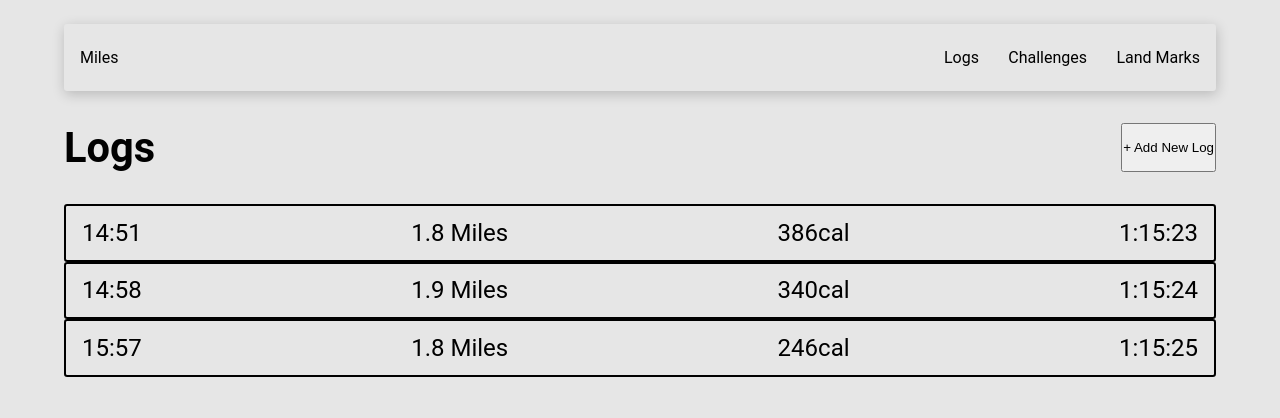
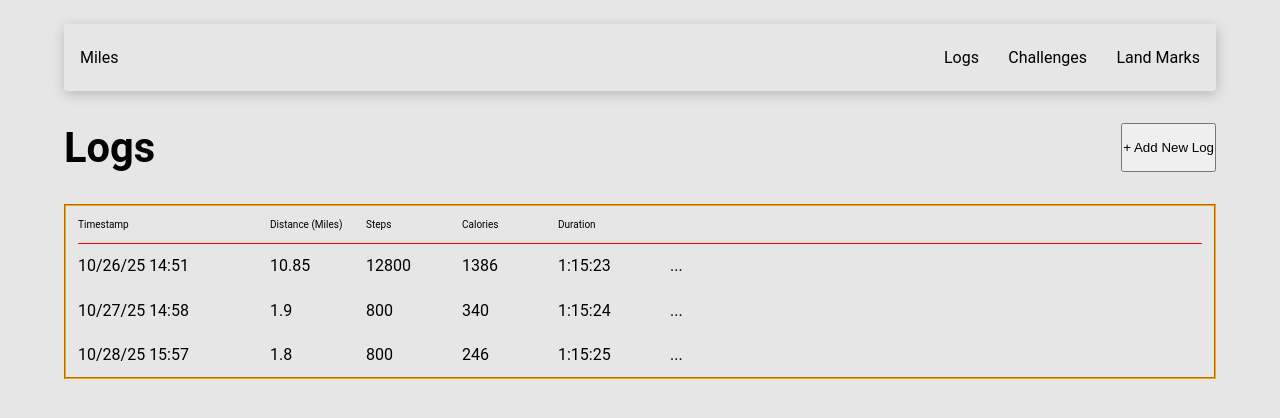
Before and after one commit to Lucidreline/miles, a React (Vite) app: page /logs in a window 1280 px wide. Shown: the top 418 px of the page. Built offline with nearby package versions, Linux system fonts and the light colour scheme.

Commit message:
Styling the log table.

```diff
--- a/src/components/LogList/LogList.component.jsx
+++ b/src/components/LogList/LogList.component.jsx
@@ -28,10 +28,22 @@ const LogList = () => {
 
     console.log(logs)
     return (
-        <div>
-            {logs.map(log => (
-                <LogListItem key={log.timestamp} log={log} />
-            ))}
+        <div className='log-list'>
+            <div className="list-header">
+                <span className="timestamp-item">Timestamp</span>
+                <span className="distance-item">Distance (Miles)</span>
+                <span className="steps-item">Steps</span>
+                <span className="calories-item">Calories</span>
+                <span className="duration-item">Duration</span>
+
+            </div>
+            <div className='line-breaker' />
+            <div className="list-items">
+                {logs.map(log => (
+                    <LogListItem key={log.timestamp} log={log} />
+                ))}
+
+            </div>
         </div>
     )
 }
--- a/src/components/LogList/LogList.styles.scss
+++ b/src/components/LogList/LogList.styles.scss
@@ -0,0 +1,47 @@
+@use '../../globalVars' as v;
+
+.log-list {
+    border: orange groove 2px;
+    padding: 0rem 0.75rem;
+
+    .list-header span {
+        display: inline-block; // to make the width work
+        padding: 0.8rem 0;
+    }
+
+    .timestamp-item {
+        width: 12rem;
+    }
+
+    .distance-item {
+        width: 6rem;
+    }
+
+    .steps-item {
+        width: 6rem;
+    }
+
+    .calories-item {
+        width: 6rem;
+    }
+
+    .duration-item {
+        width: 7rem;
+    }
+
+
+
+
+
+    .line-breaker {
+        color: cyan;
+        width: 100%;
+        text-align: center;
+        height: 0.05rem;
+        background-color: red;
+        margin: 0 auto;
+        border-radius: v.$border-radius;
+    }
+
+
+}
--- a/src/components/LogListItem/LogListItem.component.jsx
+++ b/src/components/LogListItem/LogListItem.component.jsx
@@ -1,25 +1,30 @@
 import React from 'react'
 import './LogListItem.styles.scss'
-import breakUpTimeStamp from './LogList.utils'
 
 const LogListItem = ({ log }) => {
     console.log(log)
 
-    const { timestamp, distanceMiles, calories, durration } = log
+    const { timestamp, distanceMiles, steps, calories, durration } = log
 
     return (
         <div className="log-list-item-container">
-            <div className="item-section">
-                <span>{breakUpTimeStamp(timestamp)}</span>
+            <div className="item-section timestamp-item">
+                <span>{timestamp}</span>
             </div>
-            <div className="item-section">
-                <span>{distanceMiles} Miles</span>
+            <div className="item-section distance-item">
+                <span>{distanceMiles}</span>
             </div>
-            <div className="item-section">
-                <span>{calories}cal</span>
+            <div className="item-section steps-item">
+                <span>{steps}</span>
             </div>
-            <div className="item-section">
+            <div className="item-section calories-item">
+                <span>{calories}</span>
+            </div>
+            <div className="item-section duration-item">
                 <span>{durration}</span>
+            </div>
+            <div className="item-section edit-item">
+                <span>...</span>
             </div>
         </div>
     )
--- a/src/components/LogListItem/LogListItem.styles.scss
+++ b/src/components/LogListItem/LogListItem.styles.scss
@@ -2,14 +2,12 @@
 
 .log-list-item-container {
     display: flex;
-    border: black solid 2px;
-    justify-content: space-between;
-    padding: 0.8rem 1rem;
+    padding: 0.8rem 0;
     border-radius: v.$border-radius;
 
     .item-section {
         span {
-            font-size: 1.5rem;
+            font-size: 1rem;
         }
     }
 }
--- a/src/fakeData.js
+++ b/src/fakeData.js
@@ -3,10 +3,10 @@ const logData =
         {
             timestamp: "10/26/25 14:51",
             durration: "1:15:23",
-            calories: "386",
-            steps: 800,
+            calories: "1386",
+            steps: 12800,
             effort: 7,
-            distanceMiles: 1.8
+            distanceMiles: 10.85
         },
         {
             timestamp: "10/27/25 14:58",
```
